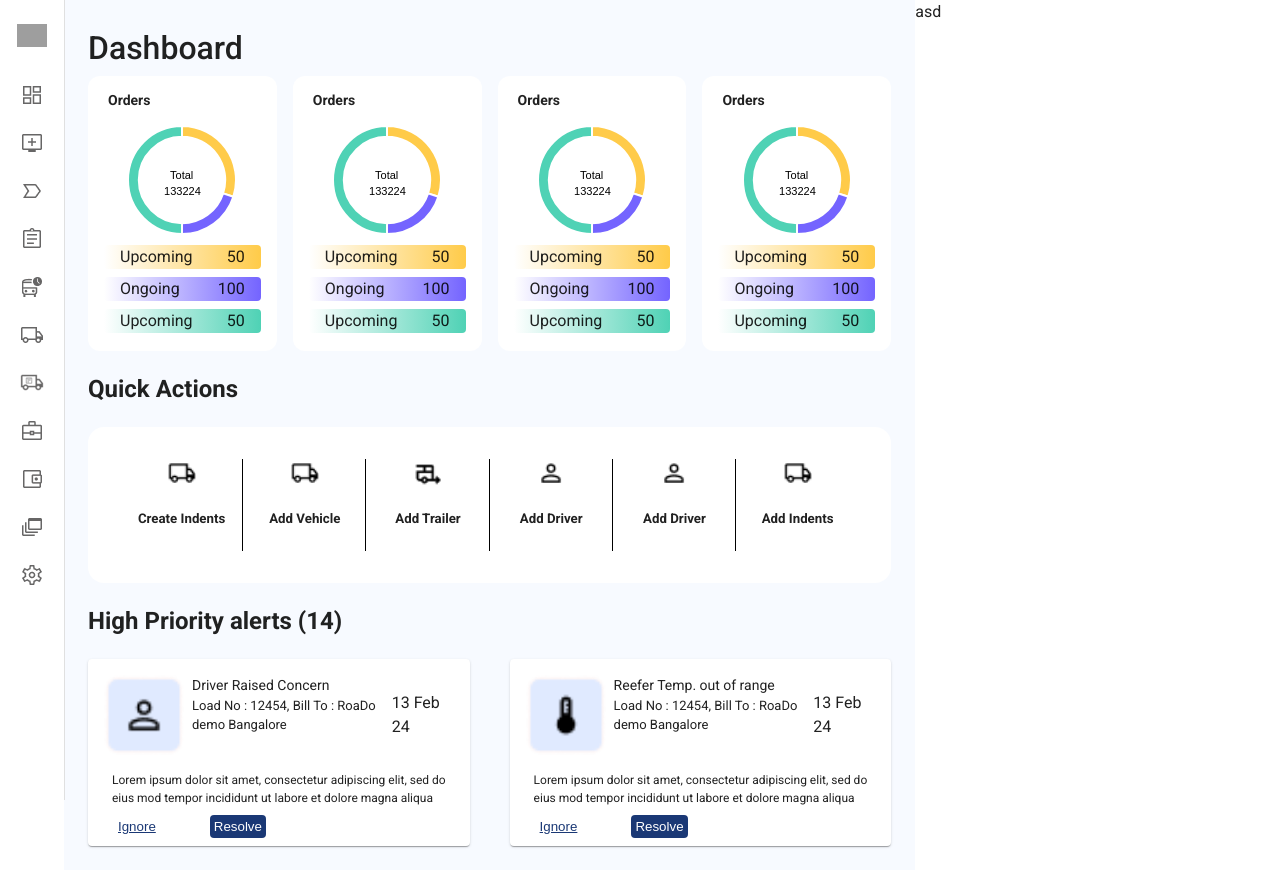
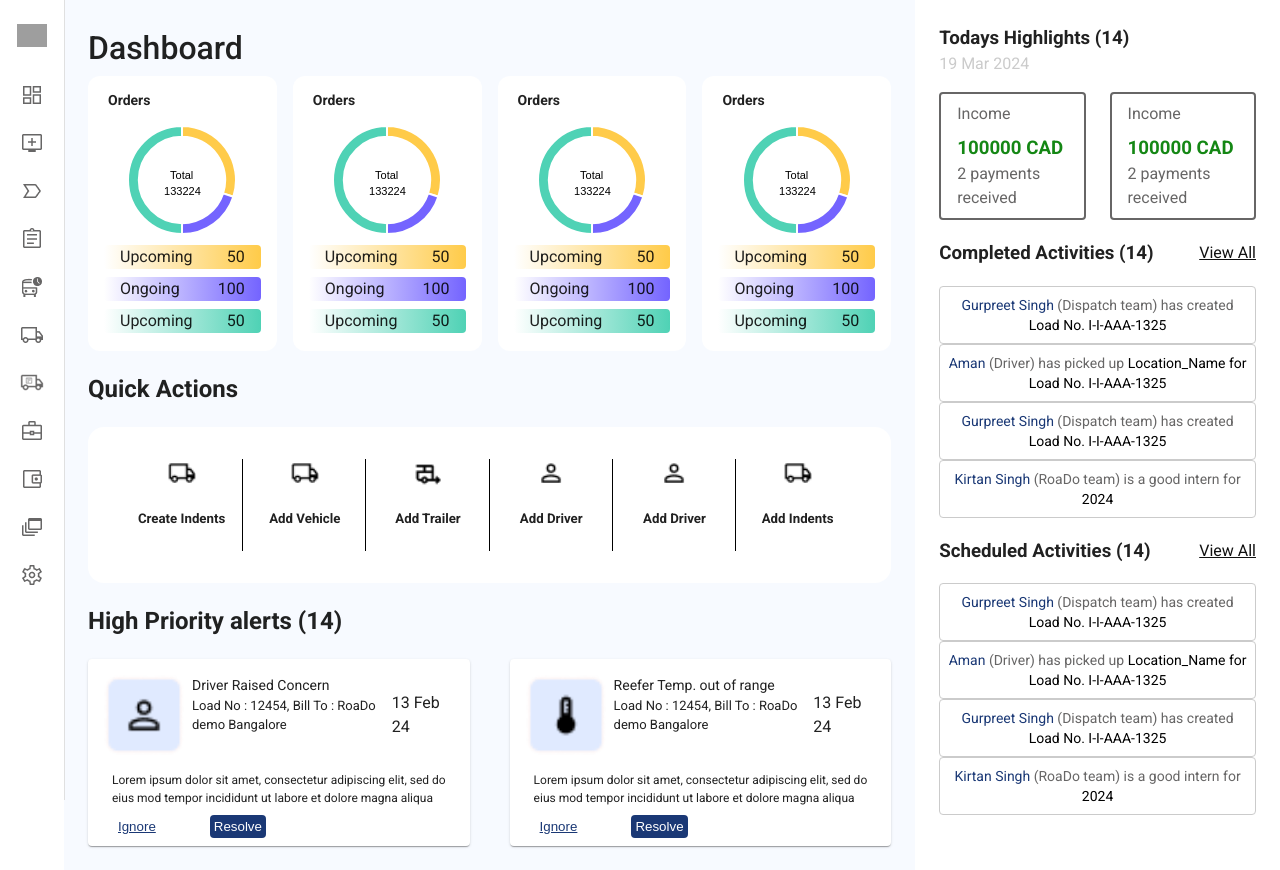
Before and after one commit to kirtanchandak/RoaDo-Dashboard, a React (Vite) app: page / in a window 1280 px wide. Built offline with nearby package versions, Linux system fonts and the light colour scheme; grey boxes are pictures that could not be loaded.

Commit message:
highlights section complete

```diff
--- a/src/components/Dashboard/Dashboard.tsx
+++ b/src/components/Dashboard/Dashboard.tsx
@@ -5,7 +5,7 @@ import truck from "../../assets/quick-actions/truck.png";
 import trailer from "../../assets/quick-actions/trailer.png";
 import driver from "../../assets/quick-actions/driver.png";
 import addIdents from "../../assets/quick-actions/addIndents.png";
-import { Alert } from "@mui/material";
+import Highlights from "./components/Highlights";
 import Alerts from "./components/Alerts";
 
 function Dashboard() {
@@ -111,7 +111,9 @@ function Dashboard() {
           </Box>
           <Alerts />
         </Box>
-        <Box sx={{ width: "30%" }}>asd</Box>
+        <Box sx={{ width: "30%" }}>
+          <Highlights />
+        </Box>
       </Box>
     </>
   );
--- /dev/null
+++ b/src/components/Dashboard/components/Highlights.tsx
@@ -0,0 +1,153 @@
+import Box from "@mui/material/Box";
+import Paper from "@mui/material/Paper";
+import Stack from "@mui/material/Stack";
+import { styled } from "@mui/material/styles";
+
+const Item = styled(Paper)(({ theme }) => ({
+  backgroundColor: theme.palette.mode === "dark" ? "#1A2027" : "#fff",
+  ...theme.typography.body2,
+  padding: theme.spacing(1),
+  textAlign: "center",
+  color: theme.palette.text.secondary,
+}));
+
+function Highlights() {
+  const completedActicities = [
+    {
+      id: 1,
+      name: "Gurpreet Singh",
+      desc: "(Dispatch team) has created",
+      loadNo: "Load No. I-I-AAA-1325",
+    },
+    {
+      id: 2,
+      name: "Aman",
+      desc: "(Driver) has picked up",
+      loadNo: "Location_Name for Load No. I-I-AAA-1325",
+    },
+    {
+      id: 3,
+      name: "Gurpreet Singh",
+      desc: "(Dispatch team) has created",
+      loadNo: "Load No. I-I-AAA-1325",
+    },
+    {
+      id: 4,
+      name: "Kirtan Singh",
+      desc: "(RoaDo team) is a good intern for",
+      loadNo: "2024",
+    },
+  ];
+  return (
+    <>
+      <Box sx={{ padding: 3 }}>
+        <Box>
+          <h3 style={{ margin: 0 }}>Todays Highlights (14)</h3>
+          <p style={{ color: "#CBCBCB", margin: 0 }}>19 Mar 2024</p>
+        </Box>
+        <Box
+          sx={{
+            display: "flex",
+            gap: 3,
+            marginTop: 2,
+          }}
+        >
+          <Box
+            sx={{
+              border: "2px solid #676666",
+              borderRadius: "4px",
+              padding: 1,
+              paddingLeft: 2,
+              paddingRight: 2,
+            }}
+          >
+            <p style={{ margin: 0, color: "#676666" }}>Income</p>
+            <Box sx={{ marginTop: 1 }}>
+              <h3 style={{ margin: 0, color: "#148714" }}>100000 CAD</h3>
+              <p style={{ margin: 0, color: "#676666" }}>2 payments received</p>
+            </Box>
+          </Box>
+          <Box
+            sx={{
+              border: "2px solid #676666",
+              borderRadius: "4px",
+              padding: 1,
+              paddingLeft: 2,
+              paddingRight: 2,
+            }}
+          >
+            <p style={{ margin: 0, color: "#676666" }}>Income</p>
+            <Box sx={{ marginTop: 1 }}>
+              <h3 style={{ margin: 0, color: "#148714" }}>100000 CAD</h3>
+              <p style={{ margin: 0, color: "#676666" }}>2 payments received</p>
+            </Box>
+          </Box>
+        </Box>
+        <Box>
+          <Box sx={{ display: "flex", justifyContent: "space-between" }}>
+            <h3>Completed Activities (14)</h3>
+            <p
+              style={{
+                paddingTop: 5,
+                color: "#111111",
+                textDecoration: "underline",
+              }}
+            >
+              View All
+            </p>
+          </Box>
+          <Box sx={{ width: "100%" }}>
+            <Stack>
+              {completedActicities.map((activity) => (
+                <Item
+                  style={{
+                    boxShadow: "none",
+                    color: "#676666",
+                    border: "1px solid #CBCBCB",
+                  }}
+                >
+                  <span style={{ color: "#1A3875" }}>{activity.name}</span>{" "}
+                  {activity.desc}{" "}
+                  <span style={{ color: "black" }}>{activity.loadNo}</span>
+                </Item>
+              ))}
+            </Stack>
+          </Box>
+        </Box>
+        <Box>
+          <Box sx={{ display: "flex", justifyContent: "space-between" }}>
+            <h3>Scheduled Activities (14)</h3>
+            <p
+              style={{
+                paddingTop: 5,
+                color: "#111111",
+                textDecoration: "underline",
+              }}
+            >
+              View All
+            </p>
+          </Box>
+          <Box sx={{ width: "100%" }}>
+            <Stack>
+              {completedActicities.map((activity) => (
+                <Item
+                  style={{
+                    boxShadow: "none",
+                    color: "#676666",
+                    border: "1px solid #CBCBCB",
+                  }}
+                >
+                  <span style={{ color: "#1A3875" }}>{activity.name}</span>{" "}
+                  {activity.desc}{" "}
+                  <span style={{ color: "black" }}>{activity.loadNo}</span>
+                </Item>
+              ))}
+            </Stack>
+          </Box>
+        </Box>
+      </Box>
+    </>
+  );
+}
+
+export default Highlights;
```
Also changed, not shown: src/components/Dashboard/components/Alerts.tsx (+0 -7 lines).
